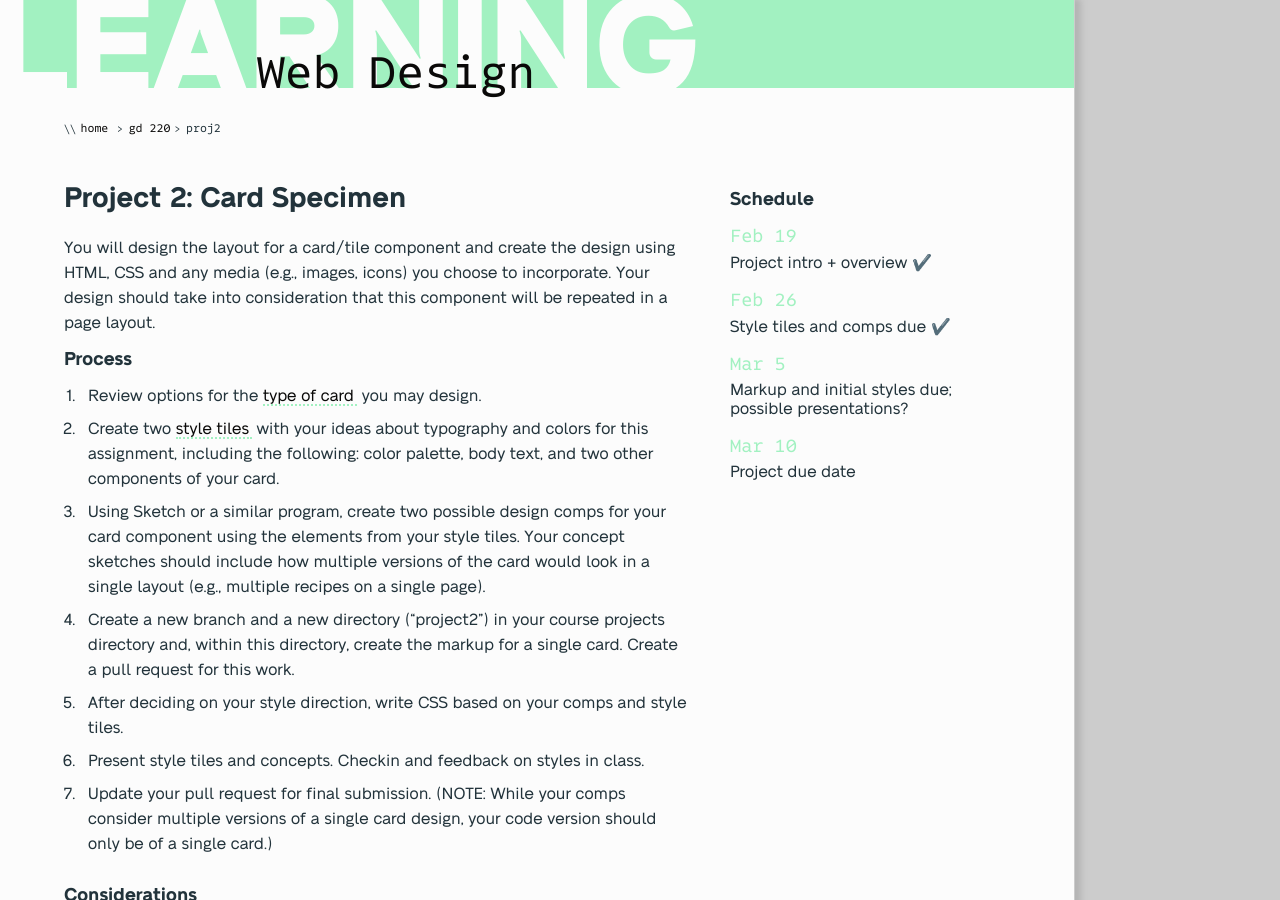
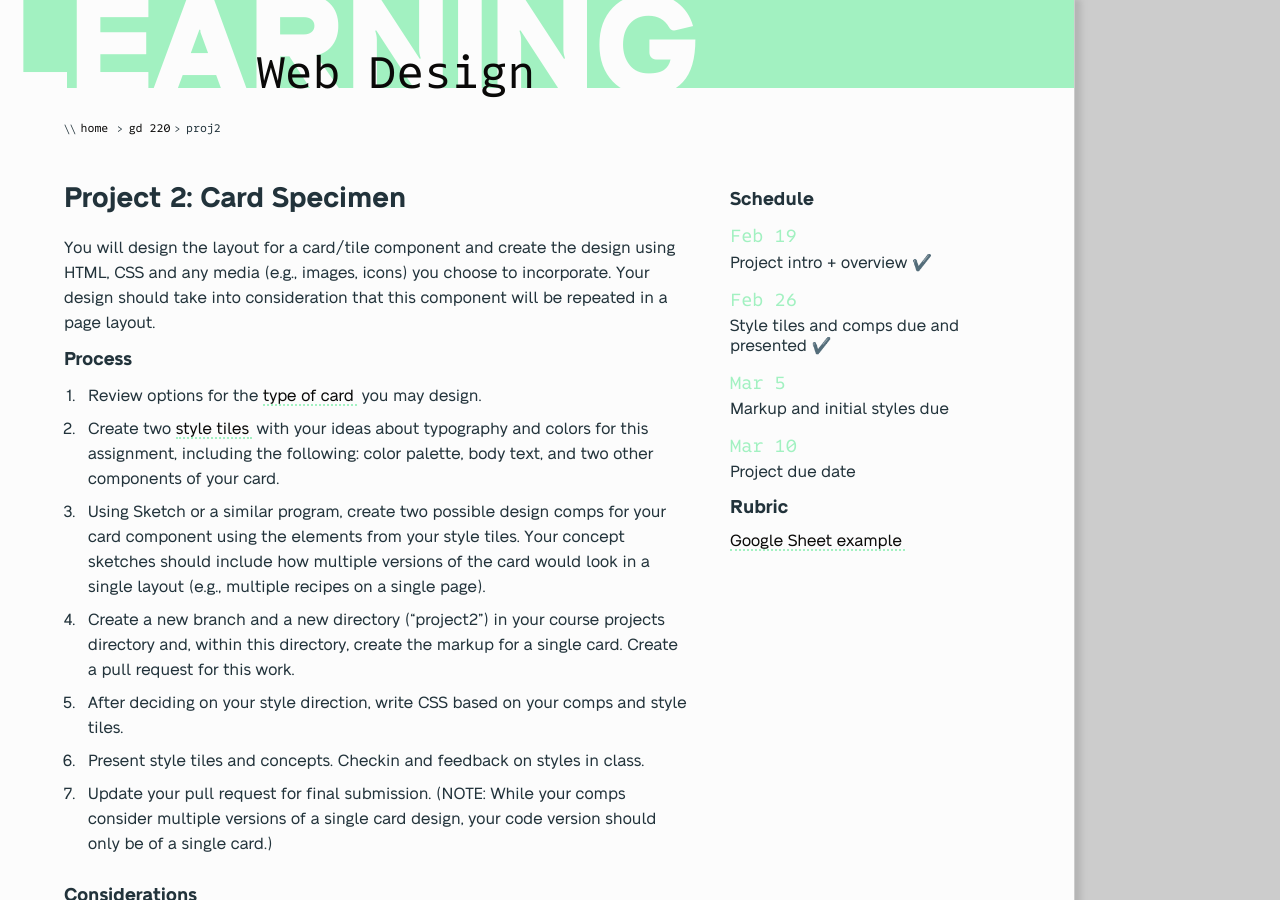
Before and after one commit to mica-web/mica-web.github.io, a Jekyll site: the page built from gd-220/proj2.md, in a window 1280 px wide and 900 px high. Built offline with Jekyll 4.4.1, drawn with Linux system fonts in a browser that asks for light colours; some web fonts are replaced.

Commit message:
Link to rubric on project sheet

```diff
--- a/gd-220/proj2.md
+++ b/gd-220/proj2.md
@@ -114,11 +114,13 @@ Other possibilities (at least 2):
 <dt>Feb 19</dt>
 <dd>Project intro + overview ✔️</dd>
 <dt>Feb 26</dt>
-<dd>Style tiles and comps due ✔️</dd>
+<dd>Style tiles and comps due and presented ✔️</dd>
 <dt>Mar 5</dt>
-<dd>Markup and initial styles due; possible presentations?</dd>
+<dd>Markup and initial styles due</dd>
 <dt>Mar 10</dt>
 <dd>Project due date</dd>
 </dl>
 
+<h2>Rubric</h2>
+<a href="https://docs.google.com/spreadsheets/d/14OvRJcowtc2IpjVv1EGY4tRlp3xSzL0Yzvn0urztFks/edit?usp=sharing" target="_blank">Google Sheet example</a>
 </aside>
```
Also changed, not shown: gd-220/proj1.md (+3 -0 lines).
